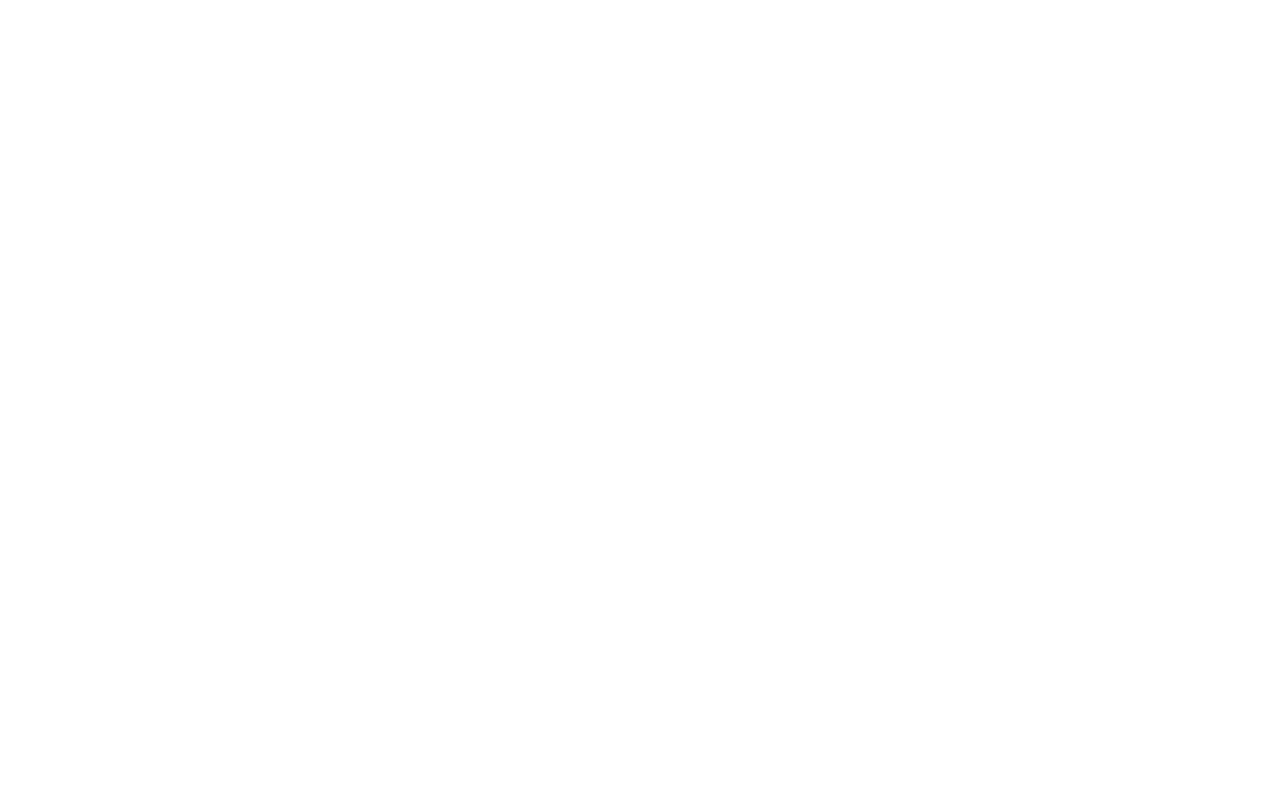
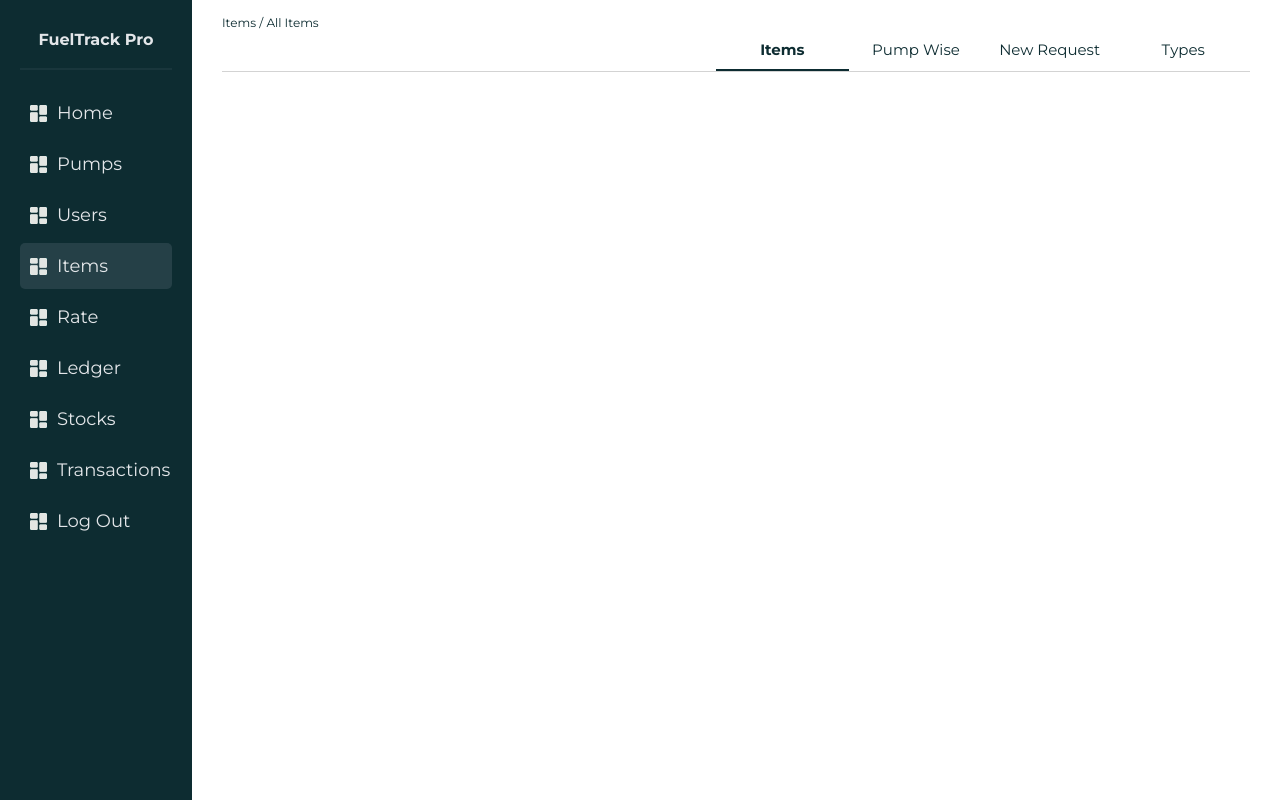
Before and after one commit to codeWithJooy/fueltrackprofront, a React (Create React App) app: page /items in a window 1280 px wide. Built offline with nearby package versions, Linux system fonts and the light colour scheme.

Commit message:
Items ledger Added

```diff
--- a/src/App.js
+++ b/src/App.js
@@ -12,6 +12,8 @@
 
 import PumpSetup from './Pages/Headquarters/Pumpsetup';
 import Pump from './Pages/Headquarters/Pump';
+import Items from './Pages/Headquarters/Items';
+import Ledger from './Pages/Headquarters/Ledger';
 function App() {
   return (
      <BrowserRouter>
@@ -27,6 +29,8 @@
          <Route path="/signup" component={Signup} />
          <Route path="/pumpsetup" component={PumpSetup} />
          <Route path="/pumps" component={Pump} />
+         <Route path="/items" component={Items}/>
+         <Route path="/ledger" component={Ledger} />
        </Switch>
        <Toasty />
      </BrowserRouter>
--- /dev/null
+++ b/src/Components/Header/HQ/Items/ItemsHeader.css
@@ -0,0 +1,46 @@
+.itemsHeader{
+    width:100%;
+    padding:15px 20px;
+}
+.itemsHeader p{
+    font-size: 12px;
+    font-weight: 300;
+    color: #0d2c31;
+}
+.itemsPageDetails{
+  width:100%;
+}
+.itemsSelection{
+    width:100%;
+    display: flex;
+    align-items: center;
+    justify-content: flex-end;
+    border-bottom: 1px solid lightgray;
+}
+.itemSelectionUnit{
+    width:13%;
+    padding:10px 0px;
+    display: flex;
+    align-items: center;
+    justify-content: center;
+    cursor:pointer;
+    border-bottom: 2px solid #fff;
+}
+.itemSelectionUnit p{
+    font-size: 15px;
+    font-weight: 400;
+}
+.itemSelectionUnit:hover{
+    border-bottom: 2px solid #0d2c31;
+}
+.itemSelectionUnit:hover p{
+    color:#0d2c31;
+    font-weight: bold;
+}
+.activeItemsSelection{
+    border-bottom: 2px solid #0d2c31;
+}
+.activeItemsSelection p{
+    font-weight: bold;
+    color: #0d2c31;
+}
--- /dev/null
+++ b/src/Components/Header/HQ/Items/ItemsHeader.js
@@ -0,0 +1,31 @@
+import React from "react";
+import "./ItemsHeader.css";
+
+const ItemsHeader = ({ activeItem, setActiveItem }) => {
+    const selectItems=(val)=>{
+      setActiveItem(val)
+    }
+  return (
+    <div className="itemsHeader">
+      <div className="itemsPageDetails">
+        <p>Items / All Items</p>
+      </div>
+      <div className="itemsSelection">
+        <div className={`itemSelectionUnit ${activeItem=="all"?"activeItemsSelection":""}`} onClick={()=>selectItems("all")}>
+          <p>Items</p>
+        </div>
+        <div className={`itemSelectionUnit ${activeItem=="pumpwise"?"activeItemsSelection":""}`} onClick={()=>selectItems("pumpwise")}>
+          <p>Pump Wise</p>
+        </div>
+        <div className={`itemSelectionUnit ${activeItem=="newreq"?"activeItemsSelection":""}`} onClick={()=>selectItems("newreq")}>
+          <p>New Request</p>
+        </div>
+        <div className={`itemSelectionUnit ${activeItem=="types"?"activeItemsSelection":""}`} onClick={()=>selectItems("types")}>
+          <p>Types</p>
+        </div>
+      </div>
+    </div>
+  );
+};
+
+export default ItemsHeader;
--- /dev/null
+++ b/src/Components/Header/HQ/Ledger/LedgerHeader.js
@@ -0,0 +1,28 @@
+import React from "react";
+import "../Items/ItemsHeader.css";
+
+const LedgerHeader = ({ activeItem, setActiveItem }) => {
+    const selectItems=(val)=>{
+      setActiveItem(val)
+    }
+  return (
+    <div className="itemsHeader">
+      <div className="itemsPageDetails">
+        <p>Ledger / All Parties</p>
+      </div>
+      <div className="itemsSelection">
+        <div className={`itemSelectionUnit ${activeItem=="all"?"activeItemsSelection":""}`} onClick={()=>selectItems("all")}>
+          <p>Ledger</p>
+        </div>
+        <div className={`itemSelectionUnit ${activeItem=="new"?"activeItemsSelection":""}`} onClick={()=>selectItems("new")}>
+          <p>Add New</p>
+        </div>
+        <div className={`itemSelectionUnit ${activeItem=="transaction"?"activeItemsSelection":""}`} onClick={()=>selectItems("transaction")}>
+          <p>Transactions</p>
+        </div>
+      </div>
+    </div>
+  );
+};
+
+export default LedgerHeader;
--- a/src/Components/Sidebar/SidebarHQ.js
+++ b/src/Components/Sidebar/SidebarHQ.js
@@ -14,7 +14,7 @@
         <SidebarUnit title="Items"page={page} />
         <SidebarUnit title="Rate" page={page}/>
         <SidebarUnit title="Ledger" page={page} />
-        <SidebarUnit title="Nozels" page={page}/>
+        <SidebarUnit title="Stocks" page={page}/>
         <SidebarUnit title="Transactions" page={page}/>
         <SidebarUnit title="Log Out" page={page}/>
       </div>
--- /dev/null
+++ b/src/Pages/Headquarters/Items.js
@@ -0,0 +1,21 @@
+import React, { useState, useEffect } from "react";
+import { useSelector } from "react-redux";
+import SidebarHQ from "../../Components/Sidebar/SidebarHQ";
+import Header from "../../Components/Header/Header";
+import "./css/Items.css";
+import ItemsHeader from "../../Components/Header/HQ/Items/ItemsHeader";
+
+const Items = () => {
+  const { ownerId } = useSelector((state) => state.user);
+  const [activeItem,setActiveItem]=useState("all")
+  return (
+    <div className="main">
+      <SidebarHQ page={"Items"} />
+      <div className="page">
+        <ItemsHeader activeItem={activeItem} setActiveItem={setActiveItem}/>
+      </div>
+    </div>
+  );
+};
+
+export default Items;
--- /dev/null
+++ b/src/Pages/Headquarters/Ledger.js
@@ -0,0 +1,21 @@
+import React, { useState, useEffect } from "react";
+import { useSelector } from "react-redux";
+import SidebarHQ from "../../Components/Sidebar/SidebarHQ";
+import Header from "../../Components/Header/Header";
+import "./css/Items.css";
+import LedgerHeader from "../../Components/Header/HQ/Ledger/LedgerHeader";
+
+const Ledger = () => {
+  const { ownerId } = useSelector((state) => state.user);
+  const [activeItem,setActiveItem]=useState("all")
+  return (
+    <div className="main">
+      <SidebarHQ page={"Ledger"} />
+      <div className="page">
+        <LedgerHeader activeItem={activeItem} setActiveItem={setActiveItem}/>
+      </div>
+    </div>
+  );
+};
+
+export default Ledger;
```
Also changed, not shown: src/Components/Header/HQ/Ledger/LedgerHeader.css (added), src/Pages/Headquarters/css/Items.css (added).
